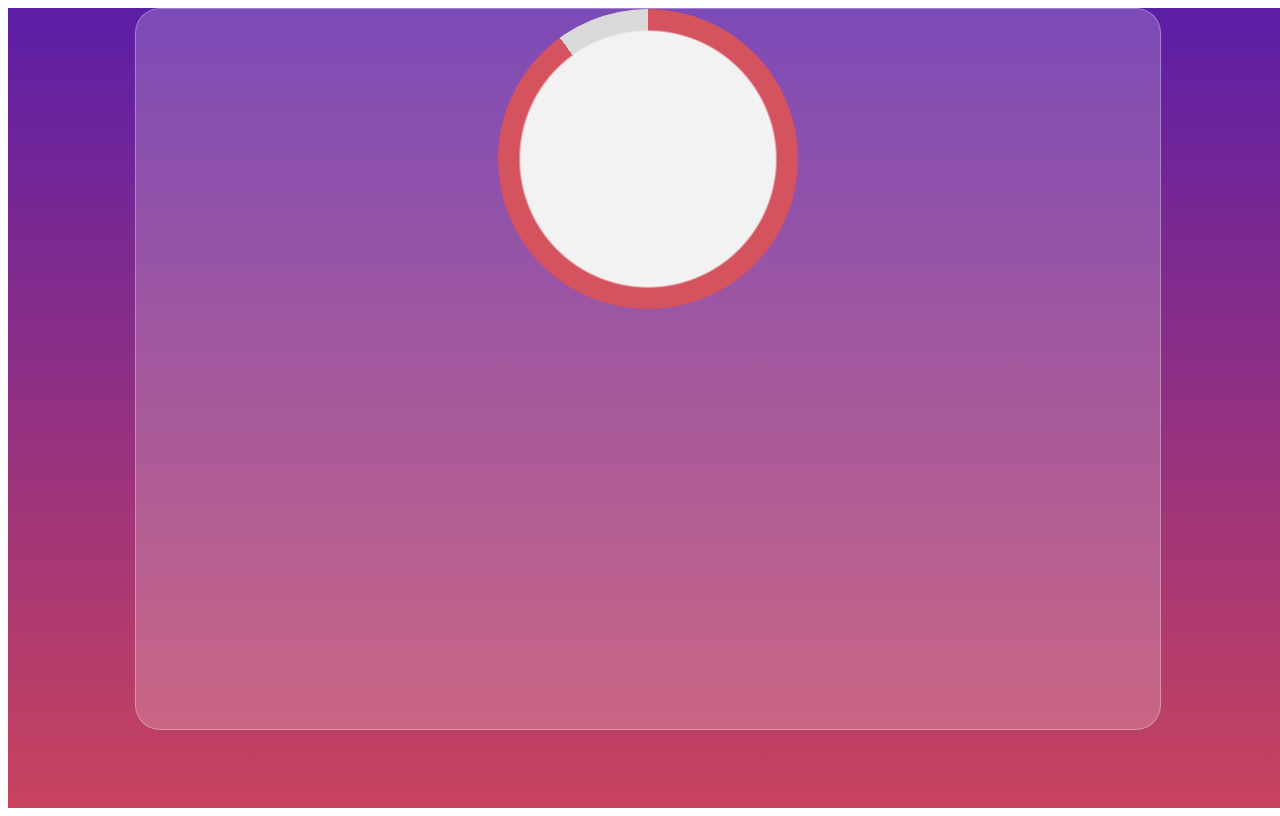
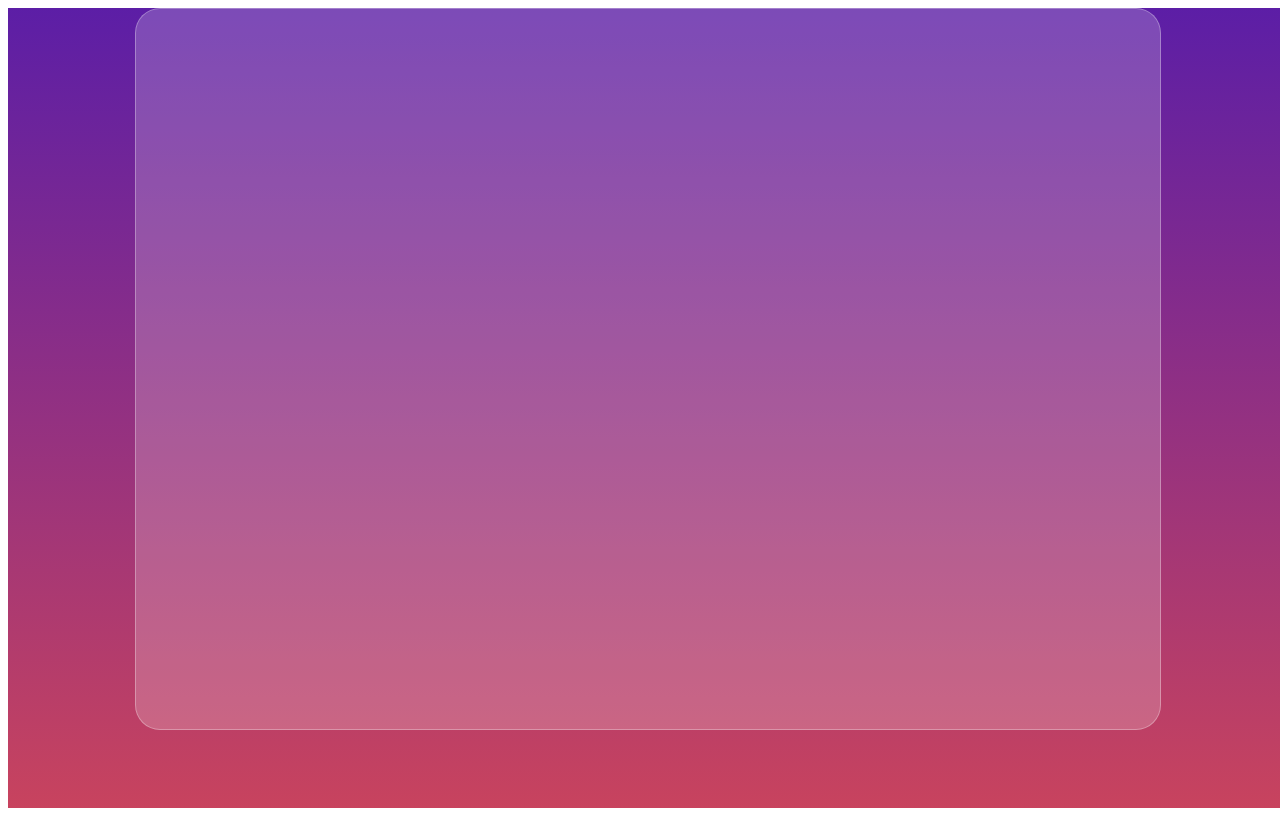
Before and after one commit to kurakke/OnkanNext, a Next.js app: page /result in a window 1280 px wide. Built offline with nearby package versions, Linux system fonts and the light colour scheme.

Commit message:
邪魔なやつ消した

```diff
--- a/pages/result.tsx
+++ b/pages/result.tsx
@@ -19,21 +19,6 @@ const glass = css`
   filter: drop-shadow(3px 3px 3px 0 rgba(0, 0, 0, 0.8));
   border-radius: 25px;
 `;
-const circle = css`
-  display: flex;
-  justify-content: center;
-  align-items: center;
-  margin-right: auto;
-  margin-left: auto;
-  width: 300px;
-  height: 300px;
-  font-size: 26px;
-  font-weight: 700;
-  background-image: radial-gradient(#f2f2f2 60%, transparent 61%),
-    conic-gradient(#d5525f 0% 90%, #d9d9d9 90% 100%);
-  border-radius: 50%;
-`;
-
 const Result = () => {
   const router = useRouter();
   return (
@@ -41,7 +26,6 @@ const Result = () => {
       <div css={glass}>
         {router.query.hoge}
         {router.query.selectedAnswer}
-        <div css={circle}></div>
       </div>
     </div>
   );
```
